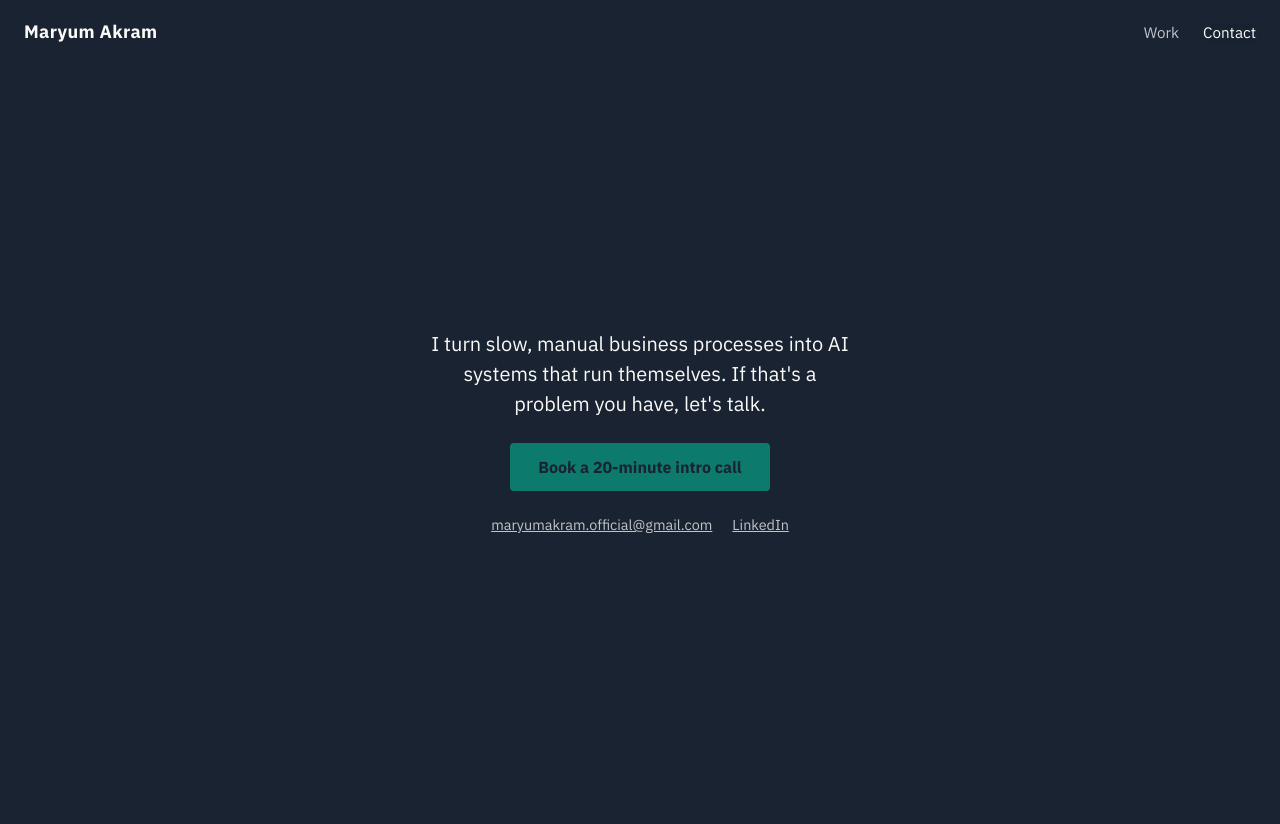
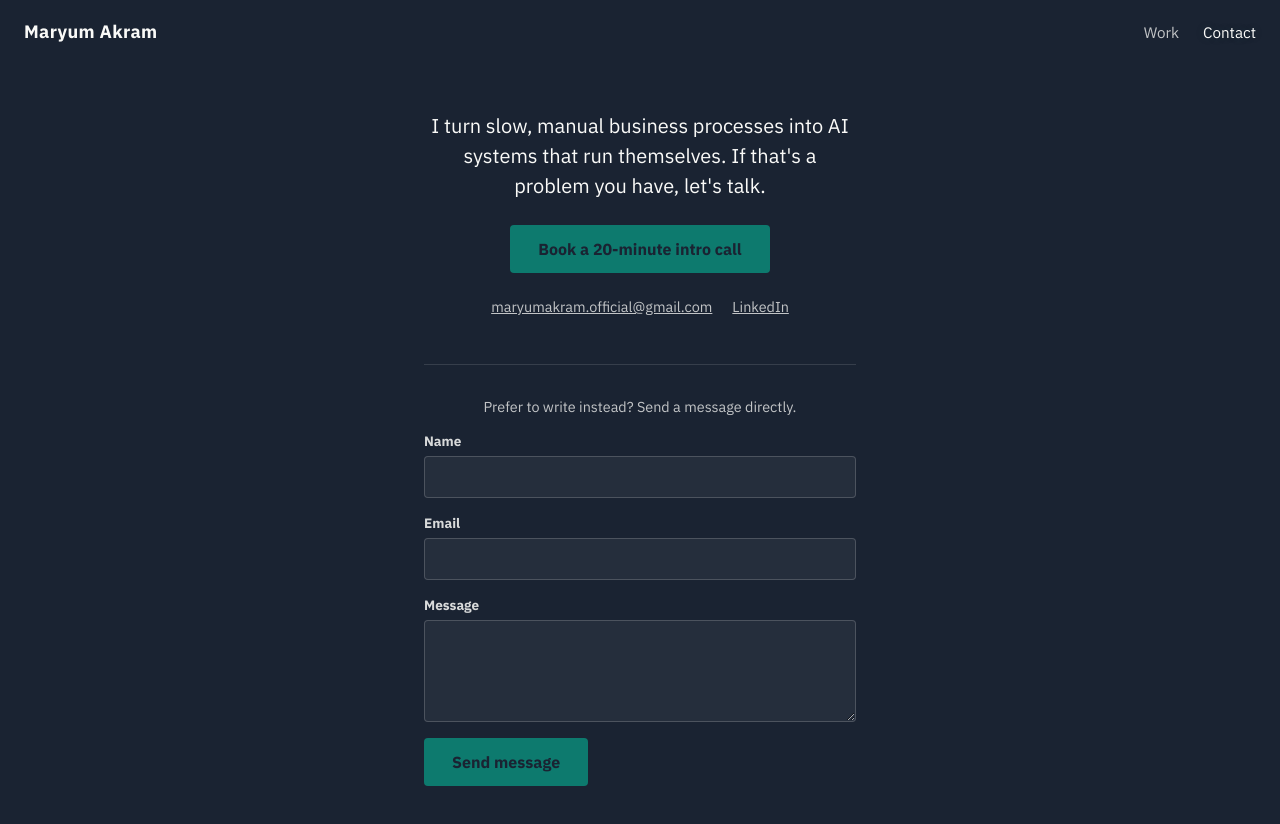
Before and after one commit to MaryumAkram16/maryum-portfolio, a React (Vite) app: page /contact in a window 1280 px wide. Shown: the top 824 px of the page. Before the commit the page ends 800 px from the top, so only its background shows below. Built offline with nearby package versions, Linux system fonts and the light colour scheme.

Commit message:
Add working contact form via Formspree

```diff
--- /dev/null
+++ b/src/components/ContactForm.css
@@ -0,0 +1,77 @@
+.contact-form {
+  display: flex;
+  flex-direction: column;
+  gap: 16px;
+  width: 100%;
+  text-align: left;
+}
+
+.field {
+  display: flex;
+  flex-direction: column;
+  gap: 6px;
+}
+
+.field label {
+  font-size: 0.85rem;
+  font-weight: 700;
+  opacity: 0.85;
+}
+
+.field input,
+.field textarea {
+  font-family: var(--font);
+  font-size: 0.95rem;
+  color: var(--text);
+  background: rgba(250, 250, 248, 0.05);
+  border: 1px solid rgba(250, 250, 248, 0.18);
+  border-radius: 4px;
+  padding: 10px 12px;
+  resize: vertical;
+}
+
+.field input:focus,
+.field textarea:focus {
+  outline: none;
+  border-color: var(--accent);
+  box-shadow: 0 0 0 3px var(--accent-glow-soft);
+}
+
+.field input[aria-invalid='true'],
+.field textarea[aria-invalid='true'] {
+  border-color: #c0554f;
+}
+
+.field-error {
+  font-size: 0.8rem;
+  color: #e08b86;
+}
+
+.contact-form button[type='submit'] {
+  align-self: flex-start;
+  border: none;
+  font-family: var(--font);
+  cursor: pointer;
+}
+
+.contact-form button[type='submit']:disabled {
+  opacity: 0.6;
+  cursor: not-allowed;
+}
+
+.form-error {
+  margin: 0;
+}
+
+.contact-form-status.success {
+  padding: 16px;
+  border-radius: 4px;
+  background: var(--accent-glow-soft);
+  border: 1px solid var(--accent-glow);
+  text-align: center;
+}
+
+.contact-form-status.success p {
+  margin: 0;
+  font-weight: 700;
+}
--- /dev/null
+++ b/src/components/ContactForm.jsx
@@ -0,0 +1,123 @@
+import { useState } from 'react'
+import { FORMSPREE_ENDPOINT, CONTACT_EMAIL } from '../siteConfig.js'
+import './ContactForm.css'
+
+const EMAIL_RE = /^[^\s@]+@[^\s@]+\.[^\s@]+$/
+
+function ContactForm() {
+  const [values, setValues] = useState({ name: '', email: '', message: '' })
+  const [errors, setErrors] = useState({})
+  const [status, setStatus] = useState('idle') // idle | submitting | success | error
+
+  function handleChange(e) {
+    const { name, value } = e.target
+    setValues((prev) => ({ ...prev, [name]: value }))
+  }
+
+  function validate() {
+    const next = {}
+    if (!values.name.trim()) next.name = 'Enter your name.'
+    if (!values.email.trim()) {
+      next.email = 'Enter your email so I can reply.'
+    } else if (!EMAIL_RE.test(values.email.trim())) {
+      next.email = "That email doesn't look right."
+    }
+    if (!values.message.trim()) next.message = "Add a short message — what's on your mind?"
+    return next
+  }
+
+  async function handleSubmit(e) {
+    e.preventDefault()
+
+    const validationErrors = validate()
+    setErrors(validationErrors)
+    if (Object.keys(validationErrors).length > 0) return
+
+    setStatus('submitting')
+
+    try {
+      const res = await fetch(FORMSPREE_ENDPOINT, {
+        method: 'POST',
+        headers: {
+          'Content-Type': 'application/json',
+          Accept: 'application/json',
+        },
+        body: JSON.stringify(values),
+      })
+
+      if (res.ok) {
+        setStatus('success')
+        setValues({ name: '', email: '', message: '' })
+        setErrors({})
+      } else {
+        setStatus('error')
+      }
+    } catch {
+      setStatus('error')
+    }
+  }
+
+  if (status === 'success') {
+    return (
+      <div className="contact-form-status success">
+        <p>Thanks — your message reached me. I'll get back to you soon.</p>
+      </div>
+    )
+  }
+
+  return (
+    <form className="contact-form" onSubmit={handleSubmit} noValidate>
+      <div className="field">
+        <label htmlFor="name">Name</label>
+        <input
+          id="name"
+          name="name"
+          type="text"
+          value={values.name}
+          onChange={handleChange}
+          aria-invalid={Boolean(errors.name)}
+        />
+        {errors.name && <span className="field-error">{errors.name}</span>}
+      </div>
+
+      <div className="field">
+        <label htmlFor="email">Email</label>
+        <input
+          id="email"
+          name="email"
+          type="email"
+          value={values.email}
+          onChange={handleChange}
+          aria-invalid={Boolean(errors.email)}
+        />
+        {errors.email && <span className="field-error">{errors.email}</span>}
+      </div>
+
+      <div className="field">
+        <label htmlFor="message">Message</label>
+        <textarea
+          id="message"
+          name="message"
+          rows="4"
+          value={values.message}
+          onChange={handleChange}
+          aria-invalid={Boolean(errors.message)}
+        />
+        {errors.message && <span className="field-error">{errors.message}</span>}
+      </div>
+
+      <button type="submit" className="cta-button" disabled={status === 'submitting'}>
+        {status === 'submitting' ? 'Sending…' : 'Send message'}
+      </button>
+
+      {status === 'error' && (
+        <p className="field-error form-error">
+          Something went wrong sending that. Try again, or email me directly at{' '}
+          <a href={`mailto:${CONTACT_EMAIL}`}>{CONTACT_EMAIL}</a>.
+        </p>
+      )}
+    </form>
+  )
+}
+
+export default ContactForm
--- a/src/pages/Contact.css
+++ b/src/pages/Contact.css
@@ -11,6 +11,23 @@
   align-items: center;
   gap: 24px;
   max-width: 480px;
+}
+
+.contact-form-wrap {
+  width: 100%;
+  margin-top: 24px;
+  padding-top: 32px;
+  border-top: 1px solid rgba(250, 250, 248, 0.12);
+  display: flex;
+  flex-direction: column;
+  gap: 16px;
+}
+
+.form-lead {
+  margin: 0;
+  font-size: 0.9rem;
+  opacity: 0.75;
+  text-align: center;
 }
 
 .restatement {
--- a/src/pages/Contact.jsx
+++ b/src/pages/Contact.jsx
@@ -1,4 +1,5 @@
 import { BOOKING_URL, CONTACT_EMAIL, LINKEDIN_URL } from '../siteConfig.js'
+import ContactForm from '../components/ContactForm.jsx'
 import './Contact.css'
 
 function Contact() {
@@ -18,6 +19,11 @@ function Contact() {
             LinkedIn
           </a>
         </div>
+
+        <div className="contact-form-wrap">
+          <p className="form-lead">Prefer to write instead? Send a message directly.</p>
+          <ContactForm />
+        </div>
       </div>
     </main>
   )
--- a/src/siteConfig.js
+++ b/src/siteConfig.js
@@ -1,3 +1,7 @@
 export const BOOKING_URL = 'https://calendly.com/maryumakram-official/30min'
 export const CONTACT_EMAIL = 'maryumakram.official@gmail.com'
 export const LINKEDIN_URL = 'https://www.linkedin.com/in/maryumakram/'
+
+// Formspree form endpoint — sign up free at formspree.io, create a form,
+// and replace this with your real endpoint (looks like https://formspree.io/f/xxxxxxxx)
+export const FORMSPREE_ENDPOINT = 'https://formspree.io/f/mqpzgggl'
```
